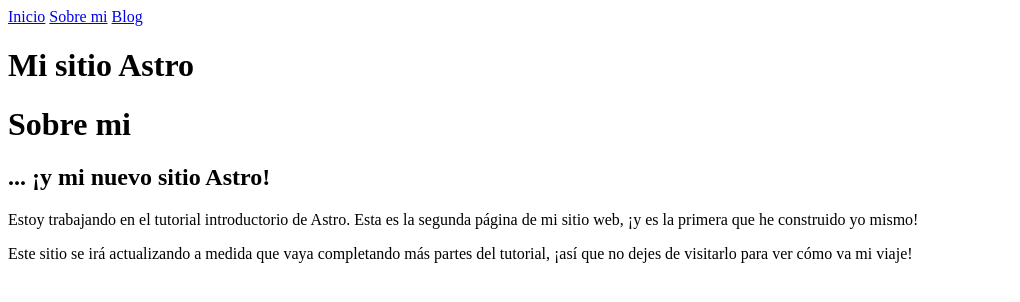
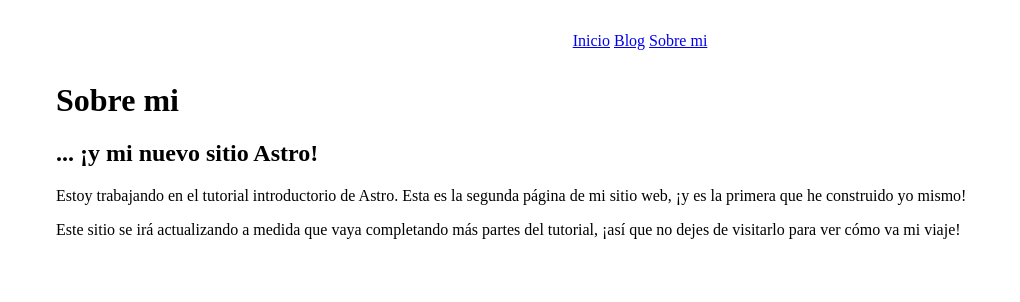
Before and after one commit to RphFede/blog, an Astro site: page /about in a window 1280 px wide. Shown: the whole page, without its empty margins (0-1020 px from the left). Built offline with nearby package versions, Linux system fonts and the light colour scheme; Astro itself is replaced by a stand-in of ours.

Commit message:
adding more structure and styles

```diff
--- /dev/null
+++ b/src/layouts/BaseLayout.astro
@@ -0,0 +1,25 @@
+---
+import '../styles/global.css'; /* asi se importan los archivos css */
+---
+
+<html lang="en">
+	<head>
+		<meta charset="utf-8" />
+		<link rel="icon" type="image/svg+xml" href="/hicon.svg" />
+		<meta name="viewport" content="width=device-width" />
+		<meta name="generator" content={Astro.generator} />
+		<title>Mi blog</title>
+	</head>
+	<body>
+		<header>
+			<nav>
+				<a href="/">Inicio</a>
+				<a href="/blog/">Blog</a>
+				<a href="/about/">Sobre mi</a>
+			</nav>
+		</header>
+		<main>
+			<slot /> <!-- asi se reemplaza el body -->
+		</main>
+	</body>
+</html>
--- a/src/pages/about.astro
+++ b/src/pages/about.astro
@@ -1,22 +1,12 @@
-<html lang="en">
-	<head>
-		<meta charset="utf-8" />
-		<link rel="icon" type="image/svg+xml" href="/hicon.svg" />
-		<meta name="viewport" content="width=device-width" />
-		<meta name="generator" content={Astro.generator} />
-		<title>About</title>
-	</head>
+---
+import BaseLayout from '../layouts/BaseLayout.astro';
+---
+<BaseLayout title="Sobre mi">
     <body>
-        <a href="/">Inicio</a>
-        <a href="/about/">Sobre mi</a>
-        <a href="/blog/">Blog</a>
-
-        <h1>Mi sitio Astro</h1>
         <h1>Sobre mi</h1>
         <h2>... ¡y mi nuevo sitio Astro!</h2>
 
         <p>Estoy trabajando en el tutorial introductorio de Astro. Esta es la segunda página de mi sitio web, ¡y es la primera que he construido yo mismo!</p>
-
         <p>Este sitio se irá actualizando a medida que vaya completando más partes del tutorial, ¡así que no dejes de visitarlo para ver cómo va mi viaje!</p>
-      </body>
-</html>
+    </body>
+</BaseLayout>
--- /dev/null
+++ b/src/styles/global.css
@@ -0,0 +1,11 @@
+header {
+    display: flex;
+    align-items: center;
+    justify-content: center;
+    margin-top: 2rem;
+    margin-bottom: 2rem;
+}
+
+main  {
+    margin-left: 3rem;
+}
```
Also changed, not shown: src/pages/blog.astro (+7 -14 lines), src/pages/index.astro (+4 -16 lines).
